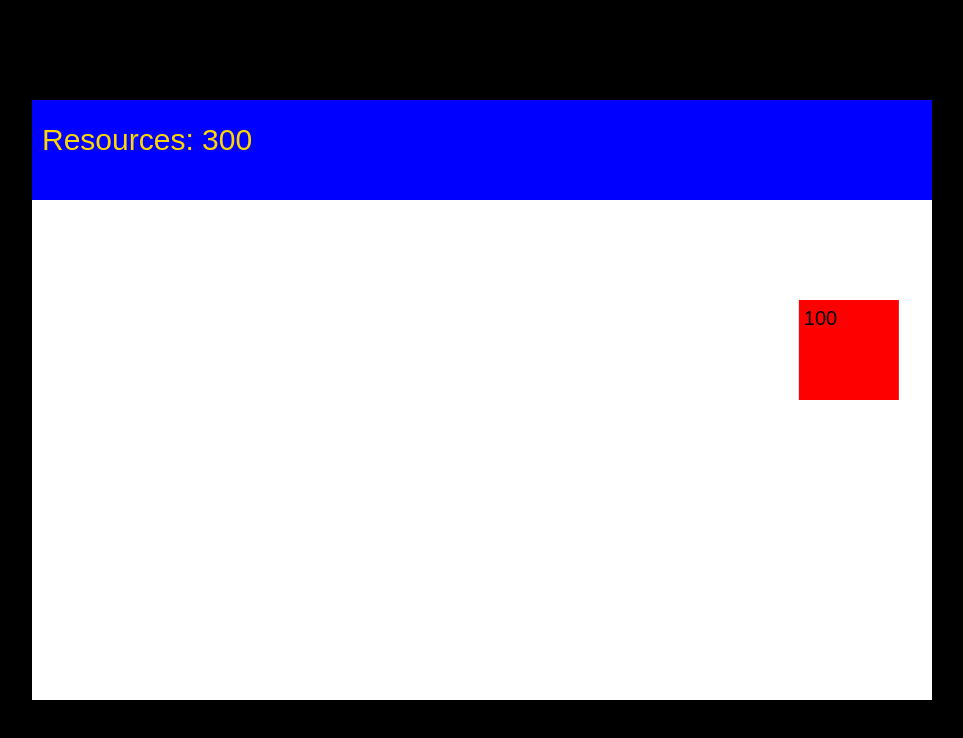
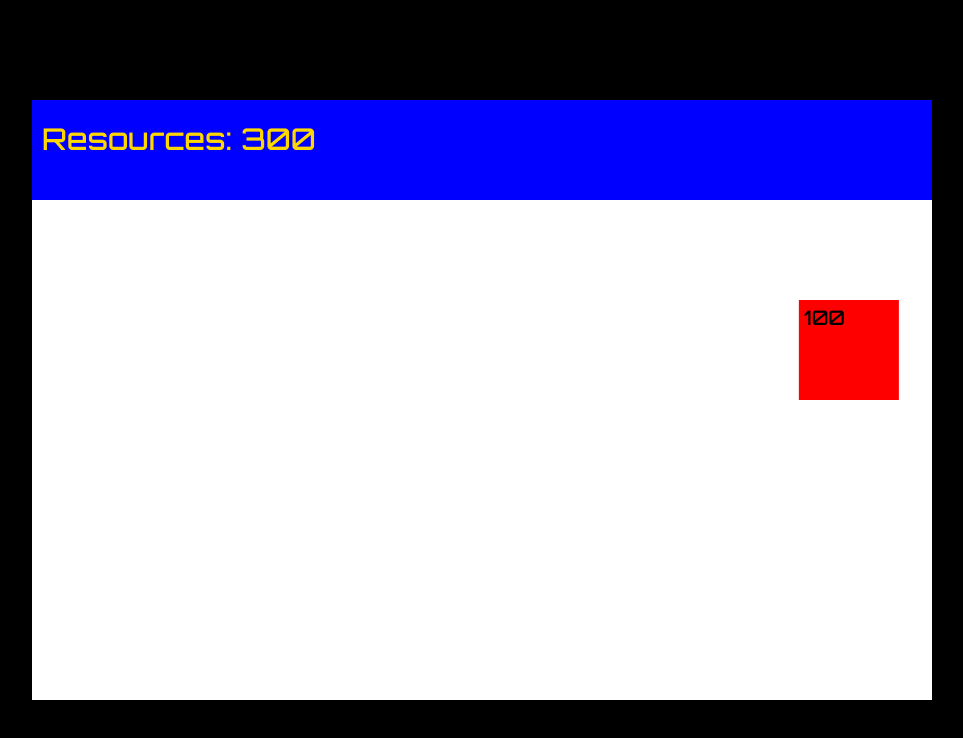
Before and after one commit to Vadimagic/TowerDefence, a plain HTML site: page index.html in a window 1280 px wide. Shown: the whole page, without its empty margins (158-1121 px from the left). Drawn offline with Linux system fonts and the light colour scheme.

Commit message:
add font Orbitron

```diff
--- a/index.html
+++ b/index.html
@@ -5,6 +5,8 @@
   <meta http-equiv="X-UA-Compatible" content="IE=edge">
   <meta name="viewport" content="width=device-width, initial-scale=1.0">
   <title>Tower Defence</title>
+  <link rel="preconnect" href="https://fonts.gstatic.com">
+  <link href="https://fonts.googleapis.com/css2?family=Orbitron:wght@500&display=swap" rel="stylesheet">
   <link rel="stylesheet" href="./style.css">
 </head>
 <body>
--- a/script.js
+++ b/script.js
@@ -88,7 +88,7 @@ class Defender {
     ctx.fillStyle = 'gold';
     ctx.fillRect(this.x, this.y, this.width, this.height);
     ctx.fillStyle = 'black';
-    ctx.font = '20px Arial';
+    ctx.font = '20px Orbitron';
     ctx.fillText(Math.floor(this.health), this.x + 5, this.y + 25);
   }
 }
@@ -134,7 +134,7 @@ class Emeny {
     ctx.fillStyle = 'red';
     ctx.fillRect(this.x, this.y, this.width, this.height);
     ctx.fillStyle = 'black';
-    ctx.font = '20px Arial';
+    ctx.font = '20px Orbitron';
     ctx.fillText(Math.floor(this.health), this.x + 5, this.y + 25);
   }
 }
@@ -161,11 +161,11 @@ function handleEnemies() {
 // utilities
 function handleGameStatus() {
   ctx.fillStyle = 'gold';
-  ctx.font = '30px Arial';
+  ctx.font = '30px Orbitron';
   ctx.fillText('Resources: ' + numberOfResources, 10, 50);
   if (gameOver) {
     ctx.fillStyle = 'black';
-    ctx.font = '60px Arial';
+    ctx.font = '60px Orbitron';
     ctx.fillText('GAME OVER', 135, 330);
   }
 }
--- a/style.css
+++ b/style.css
@@ -10,4 +10,5 @@ body {
   width: 900px;
   height: 600px;
   background: white;
+  font-family: 'orbitron', sans-serif;
 }
```
